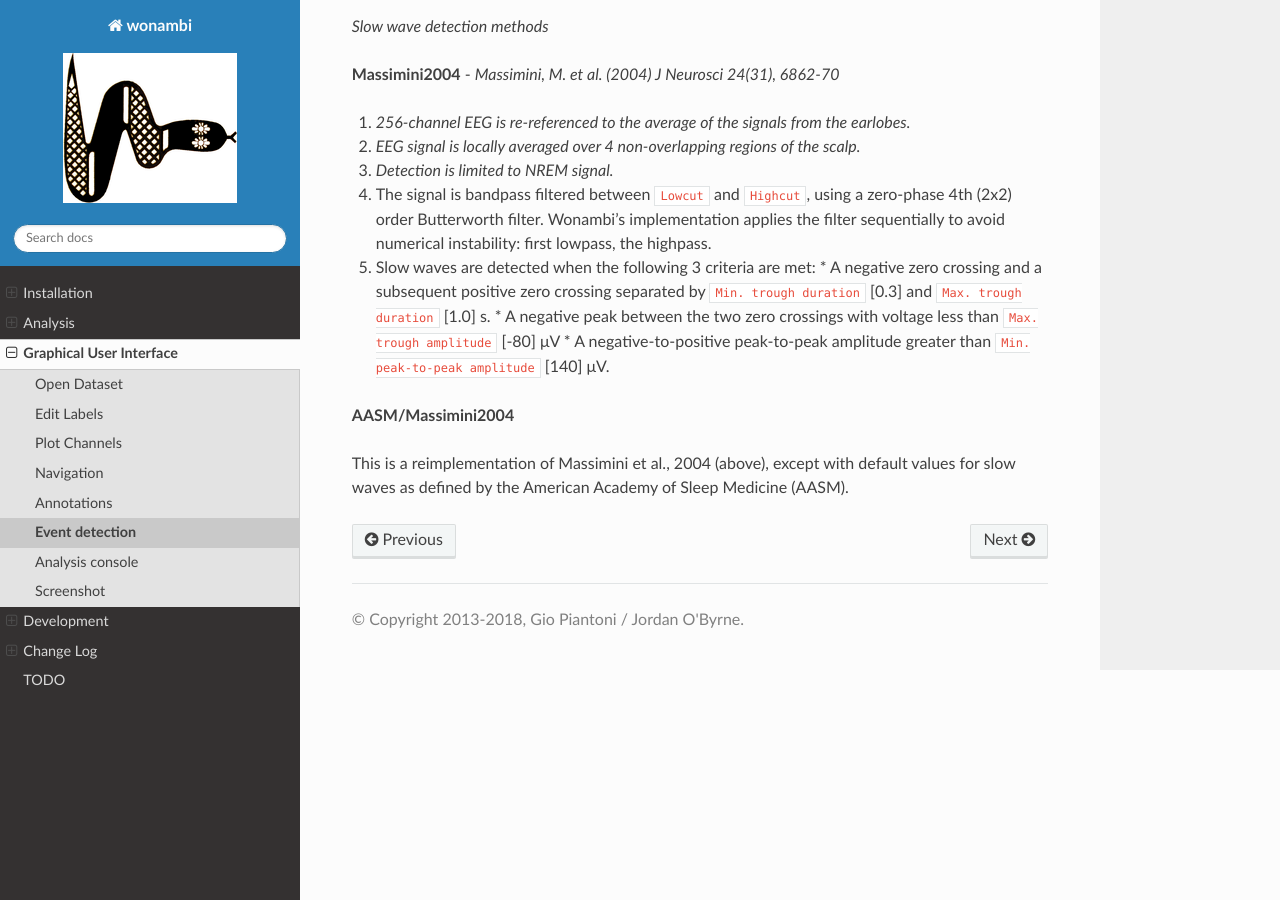
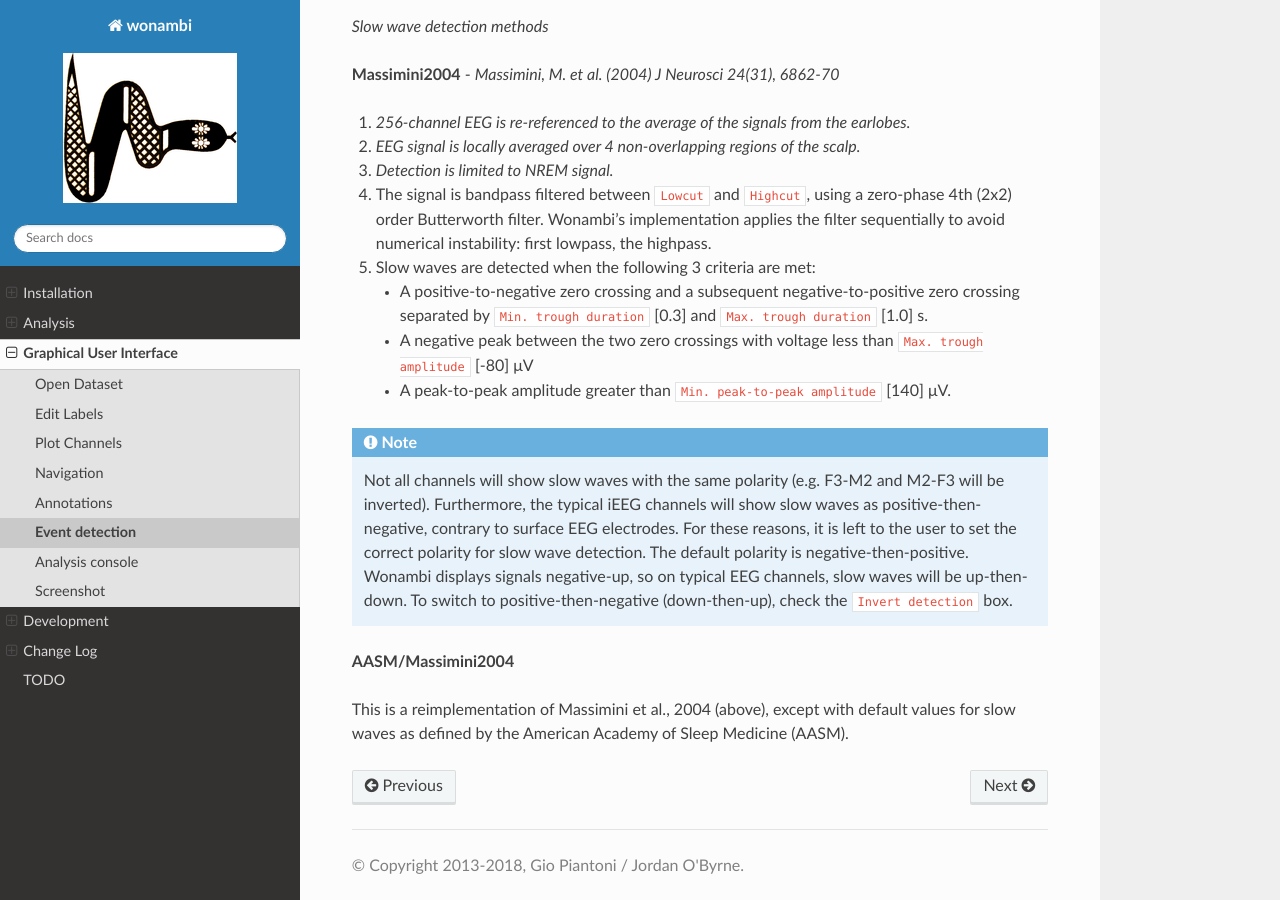
Before and after one commit to wonambi-python/wonambi, a Sphinx documentation site: the page built from docs/source/gui/detect.rst, in a window 1280 px wide and 900 px high, scrolled down 6741 px. Built offline with Sphinx 7.4.7 and the Read the Docs theme 2.0.0, drawn with Linux system fonts in a browser that asks for light colours; pages that are not in the unit, such as notebooks, are missing from menus; the version number could not be read and is left out.

Commit message:
made SW detection up-then-down

```diff
--- a/docs/source/gui/detect.rst
+++ b/docs/source/gui/detect.rst
@@ -189,9 +189,18 @@ This method is identical to FASST, except step 3 is replaced with the following
 #. *Detection is limited to NREM signal.*
 #. The signal is bandpass filtered between ``Lowcut`` and ``Highcut``, using a zero-phase 4th (2x2) order Butterworth filter. Wonambi's implementation applies the filter sequentially to avoid numerical instability: first lowpass, the highpass.
 #. Slow waves are detected when the following 3 criteria are met:
-   * A negative zero crossing and a subsequent positive zero crossing separated by ``Min. trough duration`` [0.3] and ``Max. trough duration`` [1.0] s.
+
+   * A positive-to-negative zero crossing and a subsequent negative-to-positive zero crossing separated by ``Min. trough duration`` [0.3] and ``Max. trough duration`` [1.0] s.
    * A negative peak between the two zero crossings with voltage less than ``Max. trough amplitude`` [-80] μV
-   * A negative-to-positive peak-to-peak amplitude greater than ``Min. peak-to-peak amplitude`` [140] μV.
+   * A peak-to-peak amplitude greater than ``Min. peak-to-peak amplitude`` [140] μV.
+
+.. NOTE::
+   Not all channels will show slow waves with the same polarity (e.g. F3-M2 and M2-F3 will be inverted).
+   Furthermore, the typical iEEG channels will show slow waves as positive-then-negative, contrary to surface EEG electrodes.
+   For these reasons, it is left to the user to set the correct polarity for slow wave detection.
+   The default polarity is negative-then-positive.
+   Wonambi displays signals negative-up, so on typical EEG channels, slow waves will be up-then-down.
+   To switch to positive-then-negative (down-then-up), check the ``Invert detection`` box.
 
 **AASM/Massimini2004**
 
```
Also changed, not shown: 4 other files.
